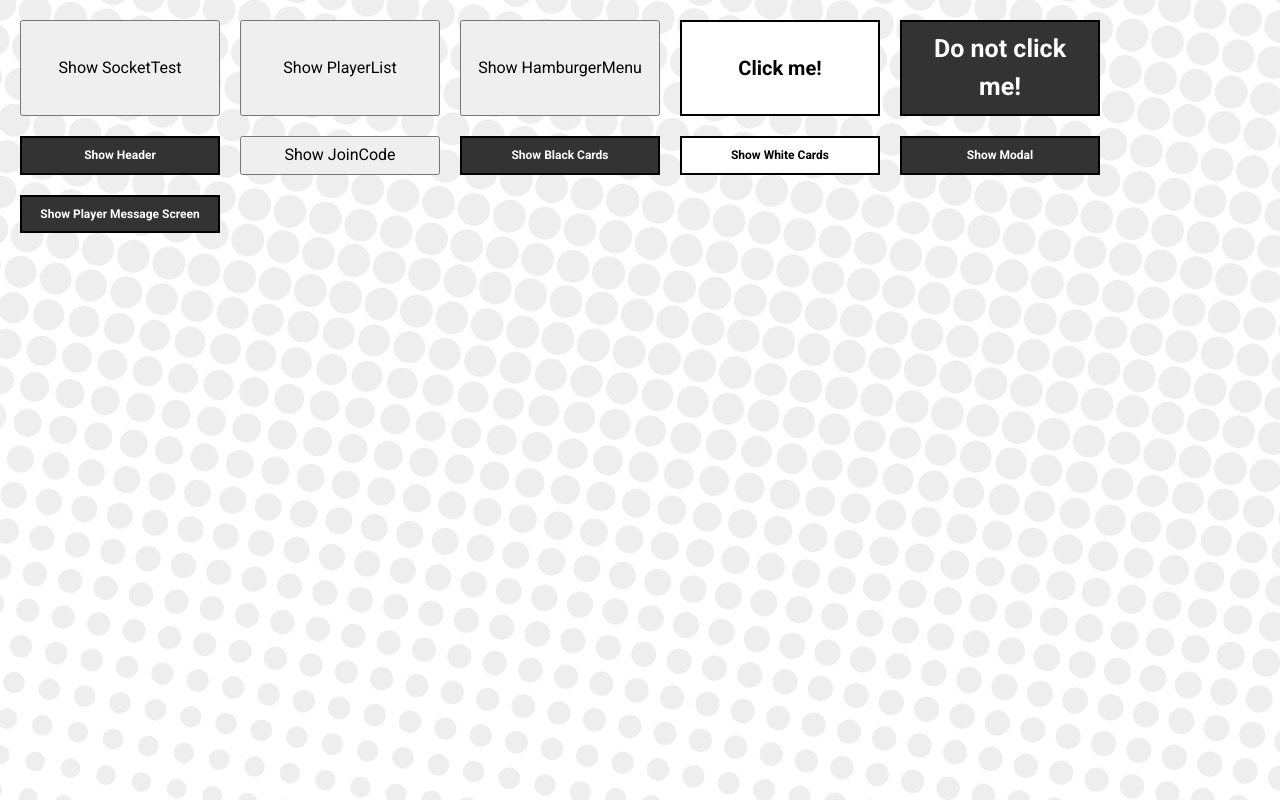
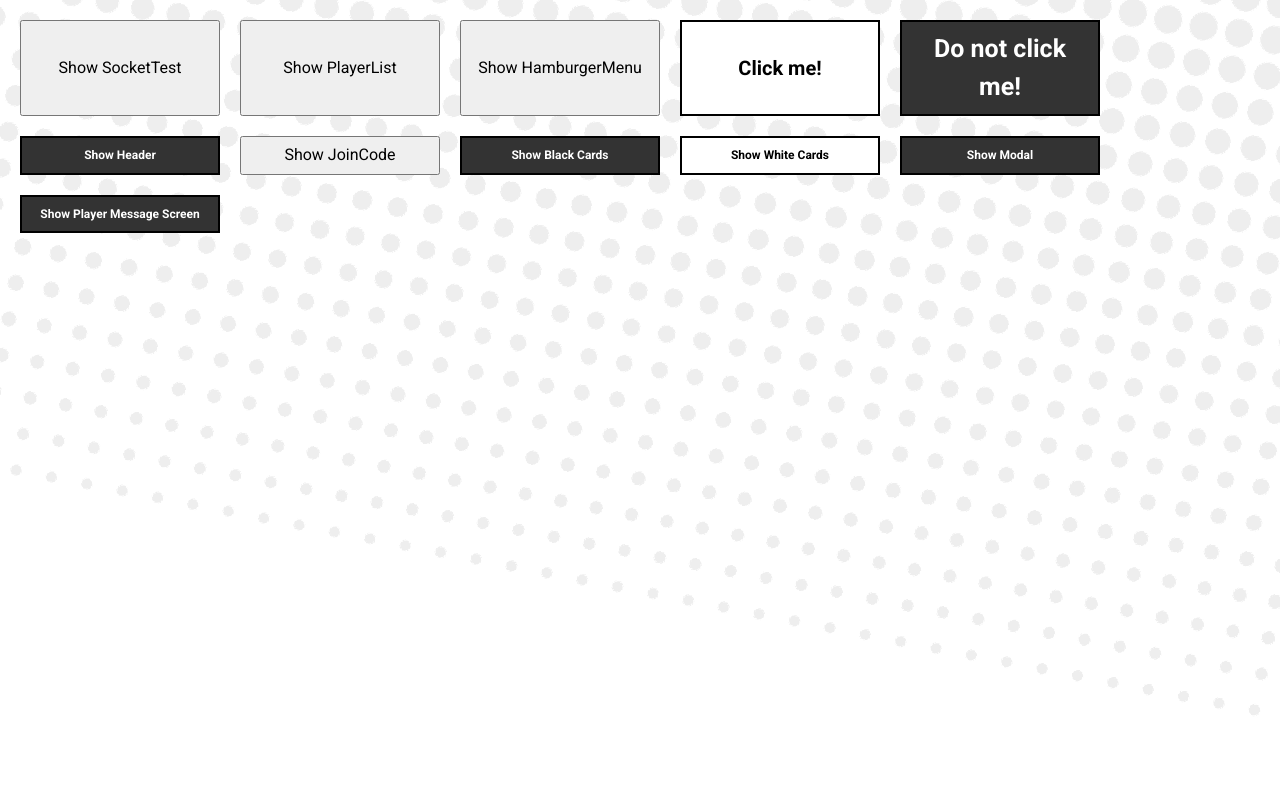
Before and after one commit to I3uckwheat/cards-of-carousal, a React (Create React App) app in the folder frontend/: page / in a window 1280 px wide. Built offline with nearby package versions, Linux system fonts and the light colour scheme; no server answers.

Commit message:
Change background class dynamic height
This change refactors the transform property of the
.primary-background::before class to be a function on the view height.
This should keep the background SVG pretty close to being located where
we need it to be.

```diff
--- a/frontend/src/App.css
+++ b/frontend/src/App.css
@@ -25,8 +25,8 @@
   position: absolute;
   z-index: -1;
   background-image: url('./assets/halftone-effect.svg');
-  transform: rotate(11deg) translate(-931px, -291px);
+  transform: rotate(11deg) translate(-450px, calc(-1250px + (2vh * 30)));
   background-repeat: repeat-x;
-  width: 300vw;
-  height: 300vh;
+  height: 5000px;
+  width: 5000px;
 }
```
